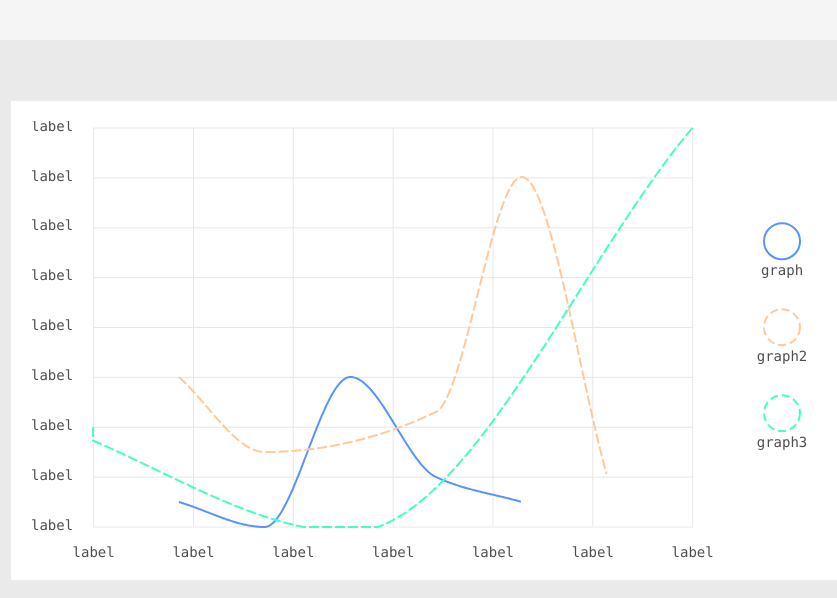
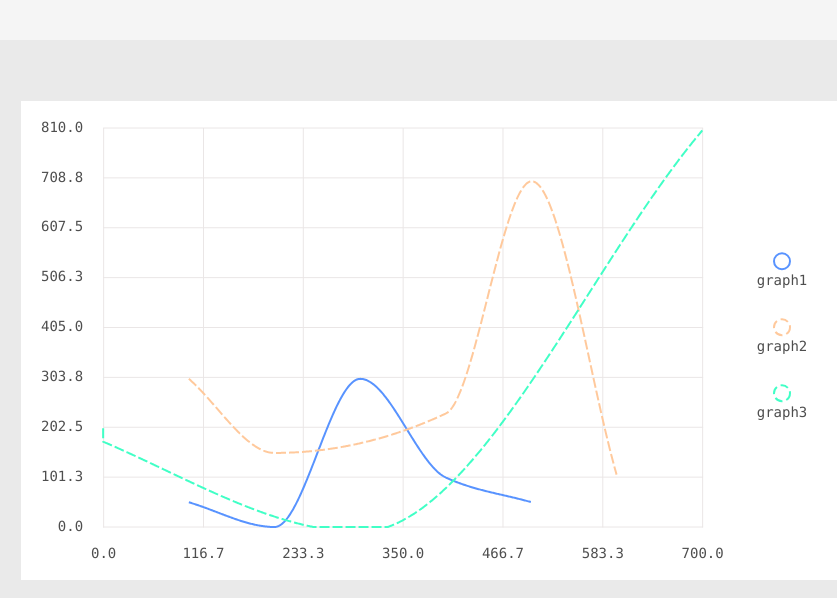
Before and after one commit to korolevn/vzul, a website built with webpack: page public/index.html in a window 1280 px wide. Shown: the whole page, without its empty margins (200-1037 px from the left). Built offline with nearby package versions, Linux system fonts and the light colour scheme.

Commit message:
- add auto resizing to Grid class; - add auto incrementation of axis label values

```diff
--- a/public/index.html
+++ b/public/index.html
@@ -1 +1 @@
-<!doctype html><html lang="en"><head><title>vzul demo</title><link rel="stylesheet" href="0d32eb518775a6d5fc59.css"></head><body><div class="container"></div><script defer="defer" src="index.2ba24f8af538d4d420b7.js"></script></body></html>
+<!doctype html><html lang="en"><head><title>vzul demo</title><link rel="stylesheet" href="0d32eb518775a6d5fc59.css"></head><body><div class="container"></div><script defer="defer" src="index.19655d533df40df8847c.js"></script></body></html>
--- a/src/demo/vzul.js
+++ b/src/demo/vzul.js
@@ -9,18 +9,18 @@ const mainContainer = document.querySelector(".container");
 const canvas = new Canvas();
 render(canvas.renderCanvas(), mainContainer);
 
-const grid = new Grid(600, 400, 8, 6, canvas);
+const grid = new Grid(600, 400, 8, 6, 10, canvas);
 
 const x = [100, 200, 300, 400, 500];
 const y = [50, 0, 300, 100, 50];
-const graph1 = new Graph(x, y, grid, "graph", "#5893ff");
+const graph1 = new Graph(x, y, grid, "graph1", "#5893ff");
 
 const x2 = [100, 200, 400, 500, 600];
 const y2 = [300, 150, 230, 700, 100];
 const graph2 = new Graph(x2, y2, grid, "graph2", "#ffc99c");
 
 const x3 = [-40, 300, 700];
-const y3 = [200, -10, 800];
+const y3 = [200, -10, 805];
 const graph3 = new Graph(x3, y3, grid, "graph3", "#41ffc6");
 
 const graphs = [graph1, graph2, graph3];
@@ -31,7 +31,7 @@ graphs.forEach((graph) => {
 
 graph1.line();
 
-grid.legendRadius = 18;
+grid.legendRadius = 8;
 grid.legendPadding = 50;
 
 grid.render();
--- a/src/utils/render.js
+++ b/src/utils/render.js
@@ -12,4 +12,9 @@ const render = (component, container, position = insertPosition.end) => {
   if (position === insertPosition.end) container.append(component);
 };
 
-export { createElement, render };
+function toCartesian (canvas, context) {
+  context.translate(0, canvas.height);
+  context.scale(1, -1);
+}
+
+export { createElement, render, toCartesian };
--- a/src/view-components/canvas.js
+++ b/src/view-components/canvas.js
@@ -1,9 +1,8 @@
 import { createElement } from "../utils/render.js";
 
 function createCanvasTemplate (width, height) {
-  return (`<canvas id="canvas"
-   width="${width}" height="${height}"
-  </canvas>`);
+  const canvas = (`<canvas id="canvas" width="${width}" height="${height}"</canvas>`);
+  return canvas;
 }
 
 class Canvas {
@@ -14,8 +13,12 @@ class Canvas {
     this._width = 400;
     this._height = 400;
 
-    this._paddingTop = 0;
-    this._paddingBottom = 0;
+    this._paddings = {
+      paddingTop: 10,
+      paddingBottom: 10,
+      paddingLeft: 10,
+      paddingRight: 10
+    };
   }
 
   get template () {
@@ -46,22 +49,6 @@ class Canvas {
     this.element.height = height;
   }
 
-  set paddingTop (padding) {
-    this._paddingTop = padding;
-  }
-
-  get paddingTop () {
-    return this._paddingTop;
-  }
-
-  set paddingBottom (padding) {
-    this._paddingBottom = padding;
-  }
-
-  get paddingBottom () {
-    return this._paddingBottom;
-  }
-
   renderCanvas () {
     return this.element;
   }
--- a/src/view-components/graph.js
+++ b/src/view-components/graph.js
@@ -1,5 +1,7 @@
 import { AbstractComponent } from "./abstract-component.js";
 import { interpolate } from "../utils/interpolate.js";
+import { toCartesian } from "../utils/render";
+import { axisTextPadding } from "../utils/const";
 
 function createGraphTemplate (grid, context, xarr, yarr, color, stroke) {
   const ctx = context;
@@ -11,33 +13,30 @@ function createGraphTemplate (grid, context, xarr, yarr, color, stroke) {
   ctx.lineWidth = 2;
   ctx.strokeStyle = color;
 
-  ctx.save();
+  const scale = 1;
 
   if (stroke === "dash") {
     ctx.setLineDash([10, 3]);
   }
 
-  const maximums = {
-    x : [],
-    y : [],
-  };
-
-  grid._charts.forEach((chart) => { maximums.x.push(Math.max(...chart.coords.x)); });
-  grid._charts.forEach((chart) => { maximums.y.push(Math.max(...chart.coords.y)); });
-  const graphsMaxX = Math.max(...maximums.x);
-  const graphsMaxY = Math.max(...maximums.y);
+  const graphsMaxX = grid._graphsMaxX;
+  const graphsMaxY = grid._graphsMaxY;
 
   let scaleX = 1;
   let scaleY = 1;
+
   if (graphsMaxX > grid.width) {
-    scaleX = grid.width / graphsMaxX;
+    scaleX = grid.width / graphsMaxX * scale;
   }
   if (graphsMaxY > grid.height) {
-    scaleY = grid.height / graphsMaxY;
+    scaleY = grid.height / graphsMaxY * scale;
   }
+  ctx.save();
+  ctx.beginPath();
 
+  ctx.translate(grid._yLabelTextWidth + axisTextPadding.y, grid._canvas.paddingBottom * -1);
+  toCartesian(grid._canvas, grid._ctx);
 
-  ctx.beginPath();
   for (let i = min; i < max; i++) {
     let dotX = i * scaleX;
     let dotY = intrp(i) * scaleY;
@@ -60,7 +59,6 @@ function createGraphTemplate (grid, context, xarr, yarr, color, stroke) {
 
   ctx.stroke();
   ctx.closePath();
-
   ctx.restore();
 }
 
--- a/src/view-components/grid.js
+++ b/src/view-components/grid.js
@@ -19,21 +19,34 @@ function createGridTemplate (grid, canvas, context, legend) {
   const TEXT_FONT = "normal " + fontSize + "px " + fontFamily;
   ctx.font = TEXT_FONT;
 
+  const maximums = {
+    x: [],
+    y: []
+  };
+  grid._charts.forEach((chart) => { maximums.x.push(Math.max(...chart.coords.x)); });
+  grid._charts.forEach((chart) => { maximums.y.push(Math.max(...chart.coords.y)); });
+  grid._graphsMaxX = Math.max(...maximums.x);
+  grid._graphsMaxY = Math.max(...maximums.y);
+
+  if (grid._graphsMaxY % grid._step !== 0) {
+    grid._graphsMaxY = (grid._graphsMaxY - grid._graphsMaxY % grid._step) + grid._step;
+  }
+
   const fractPart = 1;
-  const xMaxLabel = GRID_HEIGHT.toFixed(fractPart).toString();
-  const yMaxLabel = GRID_WIDTH.toFixed(fractPart).toString();
+  const xMaxLabel = grid._graphsMaxX.toFixed(fractPart).toString();
+  const yMaxLabel = grid._graphsMaxY.toFixed(fractPart).toString();
   const xLabelTextWidth = ctx.measureText(xMaxLabel).width;
   const yLabelTextWidth = ctx.measureText(yMaxLabel).width;
 
-  grid._xLabelTextWidth = xLabelTextWidth;
+  grid._yLabelTextWidth = yLabelTextWidth;
 
   const TEXT_HEIGHT = ctx.measureText(xLabelTextWidth).fontBoundingBoxAscent;
+  const X_AXIS_TEXT_PADDING = axisTextPadding.x;
   const Y_AXIS_TEXT_PADDING = axisTextPadding.y;
-  const X_AXIS_TEXT_PADDING = axisTextPadding.x;
 
   const paddingTop = TEXT_HEIGHT / 2;
-  const paddingBottom = Y_AXIS_TEXT_PADDING + TEXT_HEIGHT;
-  const paddingRight = yLabelTextWidth / 2;
+  const paddingBottom = X_AXIS_TEXT_PADDING + TEXT_HEIGHT;
+  const paddingRight = xLabelTextWidth / 2;
 
   canvas.paddingTop = paddingTop;
   canvas.paddingBottom = paddingBottom;
@@ -42,7 +55,7 @@ function createGridTemplate (grid, canvas, context, legend) {
   const legendPadding = legend.padding;
   const legendWidth = legendPadding * 2 + radius * 2;
 
-  canvas.width = GRID_WIDTH + xLabelTextWidth + Y_AXIS_TEXT_PADDING + paddingRight + legendWidth;
+  canvas.width = GRID_WIDTH + yLabelTextWidth + Y_AXIS_TEXT_PADDING + paddingRight + legendWidth;
   canvas.height = GRID_HEIGHT + paddingTop + paddingBottom;
   // grid and labels rendering
   ctx.beginPath();
@@ -55,16 +68,13 @@ function createGridTemplate (grid, canvas, context, legend) {
   for (let i = 0; i < rows + 1; i++) {
     ctx.textBaseline = "middle";
     ctx.textAlign = "right";
-    // TODO: label text change
-    // temporary
-    // ctx.fillText(yLabelText.toFixed(fractPart), xLabelTextWidth, ROW_HEIGHT * rows + paddingTop - yRowCoord);
-    ctx.fillText("label", xLabelTextWidth, ROW_HEIGHT * rows + paddingTop - yRowCoord);
+    ctx.fillText(yLabelText.toFixed(fractPart), yLabelTextWidth, GRID_HEIGHT + paddingTop - yRowCoord);
 
-    ctx.moveTo(xLabelTextWidth + Y_AXIS_TEXT_PADDING, yRowCoord + paddingTop);
-    ctx.lineTo(GRID_WIDTH + Y_AXIS_TEXT_PADDING + xLabelTextWidth, yRowCoord + paddingTop);
+    ctx.moveTo(yLabelTextWidth + Y_AXIS_TEXT_PADDING, yRowCoord + paddingTop);
+    ctx.lineTo(yLabelTextWidth + Y_AXIS_TEXT_PADDING + GRID_WIDTH, yRowCoord + paddingTop);
 
     yRowCoord += ROW_HEIGHT;
-    yLabelText += GRID_HEIGHT / rows;
+    yLabelText += grid._graphsMaxY / rows;
   }
 
   let xColCoord = 0.5;
@@ -72,27 +82,21 @@ function createGridTemplate (grid, canvas, context, legend) {
   for (let i = 0; i < cols + 1; i++) {
     ctx.textBaseline = "top";
     ctx.textAlign = "center";
-    // TODO: label text change
-    // temporary
-    // ctx.fillText(xLabelText.toFixed(fractPart), xColCoord + xLabelTextWidth + Y_AXIS_TEXT_PADDING,
-    //   ROW_HEIGHT * rows + paddingTop + X_AXIS_TEXT_PADDING);
+    ctx.fillText(xLabelText.toFixed(fractPart), xColCoord + yLabelTextWidth + Y_AXIS_TEXT_PADDING,
+      GRID_HEIGHT + paddingTop + X_AXIS_TEXT_PADDING);
 
-    ctx.fillText("label", xColCoord + xLabelTextWidth + Y_AXIS_TEXT_PADDING,
-      ROW_HEIGHT * rows + paddingTop + X_AXIS_TEXT_PADDING);
-
-
-    ctx.moveTo(xColCoord + xLabelTextWidth + Y_AXIS_TEXT_PADDING, 0.5 + paddingTop);
-    ctx.lineTo(xColCoord + xLabelTextWidth + Y_AXIS_TEXT_PADDING, ROW_HEIGHT * rows + paddingTop);
+    ctx.moveTo(xColCoord + yLabelTextWidth + Y_AXIS_TEXT_PADDING, 0.5 + paddingTop);
+    ctx.lineTo(xColCoord + yLabelTextWidth + Y_AXIS_TEXT_PADDING, GRID_HEIGHT + paddingTop);
 
     xColCoord += COL_WIDTH;
-    xLabelText += GRID_WIDTH / cols;
+    xLabelText += grid._graphsMaxX / cols;
   }
   ctx.stroke();
   ctx.closePath();
 }
 
 class Grid {
-  constructor (width, height, rows, cols, canvas) {
+  constructor (width, height, rows, cols, step, canvas) {
     this._element = null;
     this._grid = this;
     this._canvas = canvas;
@@ -109,7 +113,10 @@ class Grid {
     this._legendPadding = 20;
     this._legendRadius = 10;
 
-    this._xLabelTextWidth = null;
+    this._yLabelTextWidth = null;
+    this._graphsMaxX = this._width;
+    this._graphsMaxY = this._height;
+    this._step = step;
   }
 
   set legendPadding (padding) {
@@ -188,16 +195,15 @@ class Grid {
     return this.element;
   }
 
+  _renderLabels (x, y) {
+    this._ctx.save();
+    this._ctx.fillText(this._graphsMaxX, x, y);
+    this._ctx.restore();
+  }
+
   _renderLegend (ctx, legends) {
     // legend rendering
     legends.map((legend) => legend._render());
-
-    // shift coordinate system
-    ctx.translate(this._xLabelTextWidth + axisTextPadding.y, this._canvas.paddingBottom * -1);
-
-    // setup Cartesian coordinate system
-    ctx.translate(0, this._canvas.height);
-    ctx.scale(1, -1);
   }
 
   _renderCharts (charts) {
```
Also changed, not shown: 2 other files.
